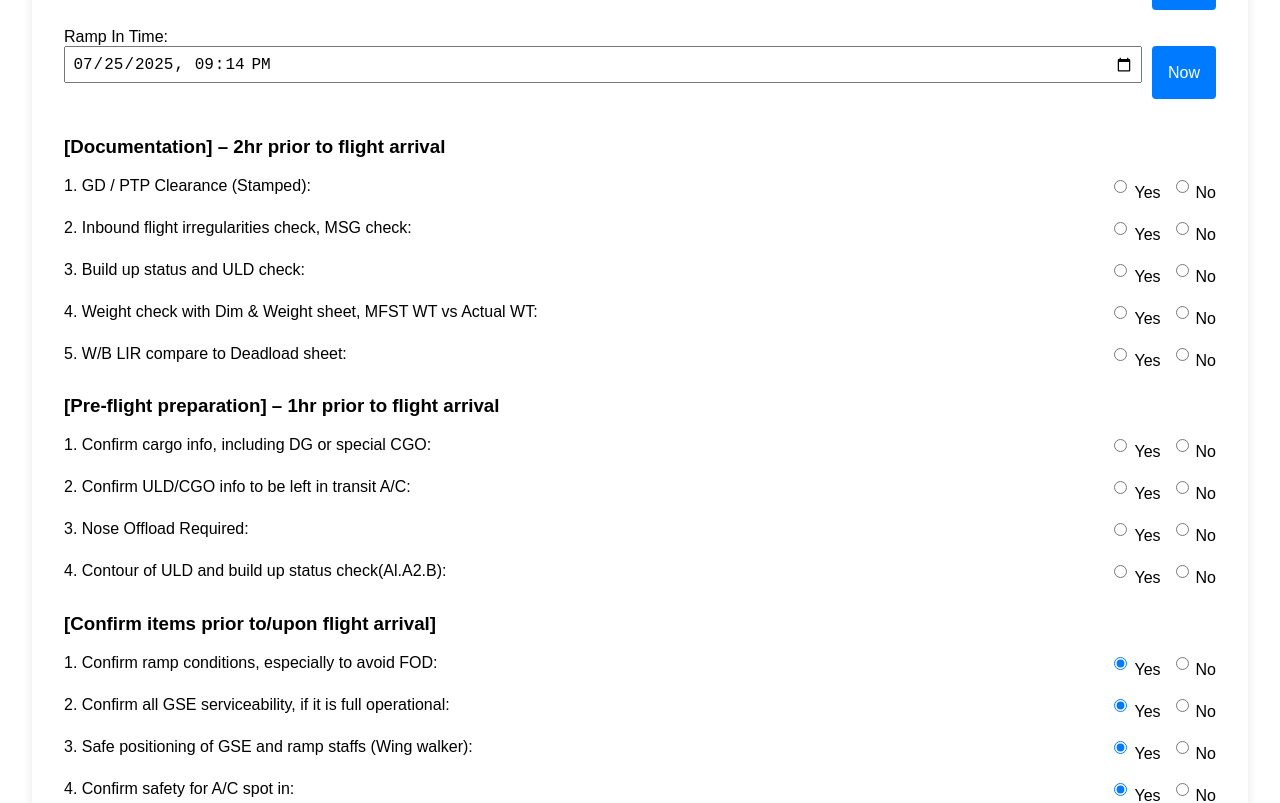
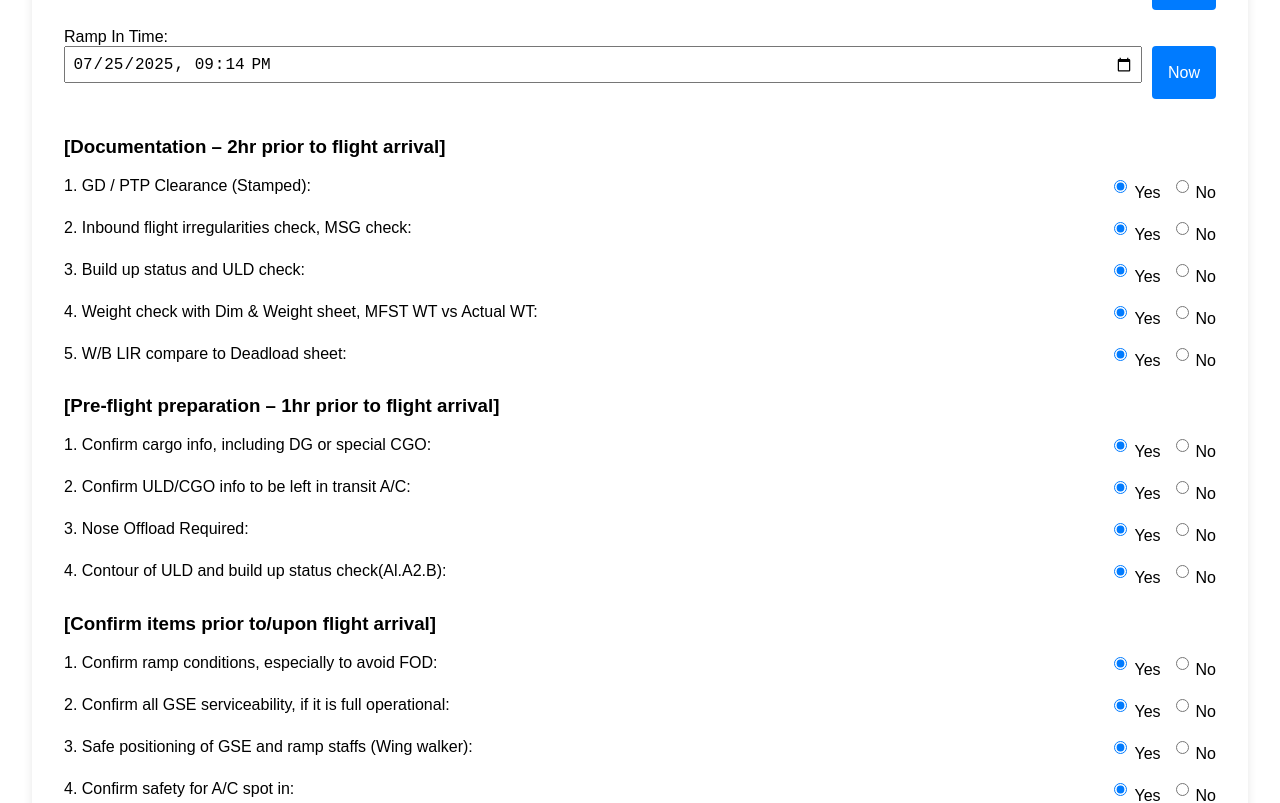
Before and after one commit to hha980510/CargoRD, a React (Create React App) app in the folder FlightForm/: page / in a window 1280 px wide. Shown: the part 620-1423 px from the top of the page. Built offline with nearby package versions, Linux system fonts and the light colour scheme.

Commit message:
Update FlightForm.js

```diff
--- a/FlightForm/src/FlightForm.js
+++ b/FlightForm/src/FlightForm.js
@@ -75,7 +75,7 @@
 
     const checklistSections = [
       'Documentation – 2hr prior to flight arrival',
-      'Pre-flight preparation',
+      'Pre-flight preparation – 1hr prior to flight arrival',
       'Confirm items prior to/upon flight arrival',
       'Confirm items prior to start unloading',
       'Supervision for unloading operations',
@@ -85,7 +85,7 @@
     ];
     const checklistCount = {
       'Documentation – 2hr prior to flight arrival': 5,
-      'Pre-flight preparation': 4,
+      'Pre-flight preparation – 1hr prior to flight arrival': 4,
       'Confirm items prior to/upon flight arrival': 7,
       'Confirm items prior to start unloading': 4,
       'Supervision for unloading operations': 5,
@@ -328,7 +328,7 @@
         </div><br />
       </div>
 
-      {renderChecklist('in','[Documentation] – 2hr prior to flight arrival', [
+      {renderChecklist('in','[Documentation – 2hr prior to flight arrival]', [
         '1. GD / PTP Clearance (Stamped):',
         '2. Inbound flight irregularities check, MSG check:',
         '3. Build up status and ULD check:',
@@ -336,7 +336,7 @@
         '5. W/B LIR compare to Deadload sheet:'
       ])}
 
-      {renderChecklist('in','[Pre-flight preparation] – 1hr prior to flight arrival', [
+      {renderChecklist('in','[Pre-flight preparation – 1hr prior to flight arrival]', [
         '1. Confirm cargo info, including DG or special CGO:',
         '2. Confirm ULD/CGO info to be left in transit A/C:',
         '3. Nose Offload Required:',
@@ -454,7 +454,7 @@
         </div><br />
       </div>
 
-      {renderChecklist('out','[Documentation] – 2hr prior to flight arrival', [
+      {renderChecklist('out','[Documentation – 2hr prior to flight arrival]', [
         '1. GD / PTP Clearance (Stamped):',
         '2. Inbound flight irregularities check, MSG check:',
         '3. Build up status and ULD check:',
@@ -462,7 +462,7 @@
         '5. W/B LIR compare to Deadload sheet:'
       ])}
 
-      {renderChecklist('out','[Pre-flight preparation] – 1hr prior to flight arrival', [
+      {renderChecklist('out','[Pre-flight preparation – 1hr prior to flight arrival]', [
         '1. Confirm cargo info, including DG or special CGO:',
         '2. Confirm ULD/CGO info to be left in transit A/C:',
         '3. Nose Offload Required:',
```
